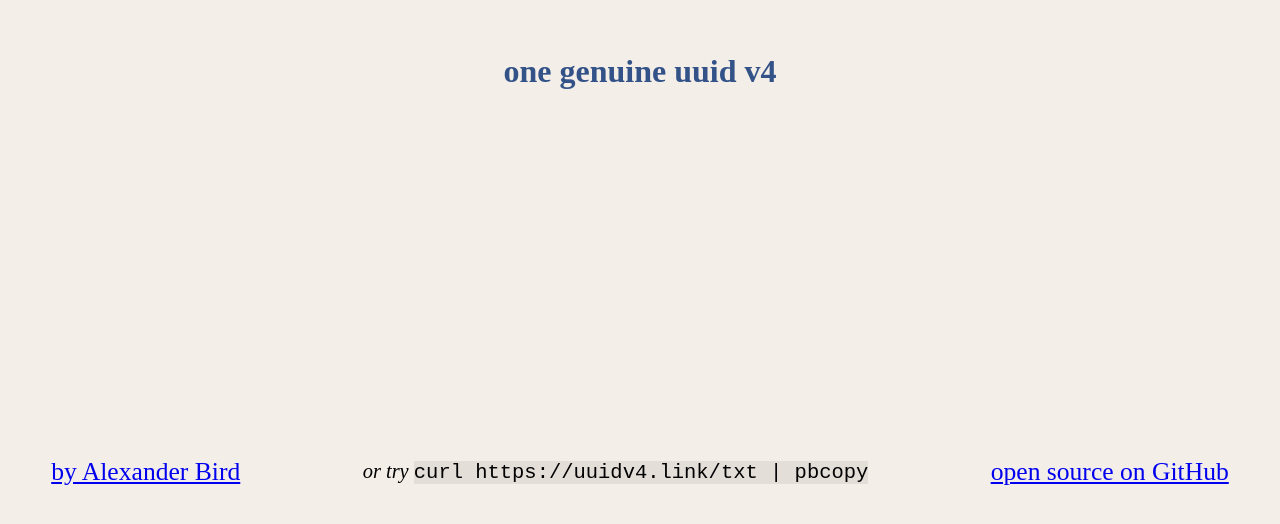
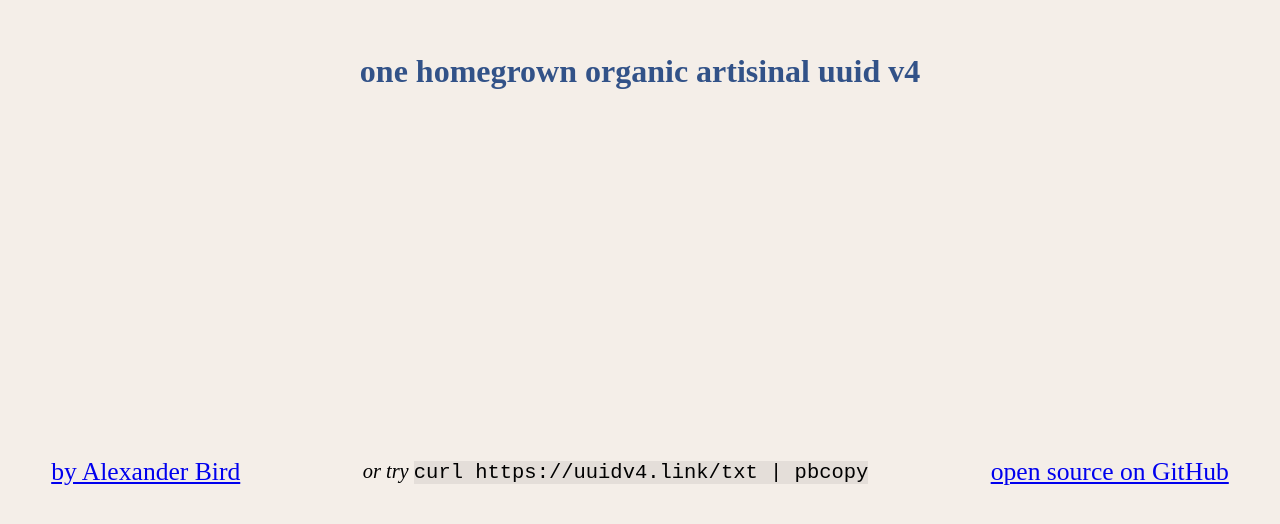
Before and after one commit to alexanderbird/uuidv4.link, a website: page www/index.html in a window 1280 px wide. Shown: the part 262-786 px from the top of the page. Drawn offline with Linux system fonts and the light colour scheme.

Commit message:
Update the sassy title over the UUID

```diff
--- a/www/index.html
+++ b/www/index.html
@@ -27,7 +27,7 @@
 <body>
   <script src="bundle.js"></script>
   <div class='center'>
-    <h2 class='center__title'>one genuine uuid v4</h2>
+    <h2 class='center__title'>one homegrown organic artisinal uuid v4</h2>
     <span class='center__uuid' title='Cmd+C or Ctrl+C to copy this UUID' id='uuid'></span>
   </div>
   <div class='footer'>
```
